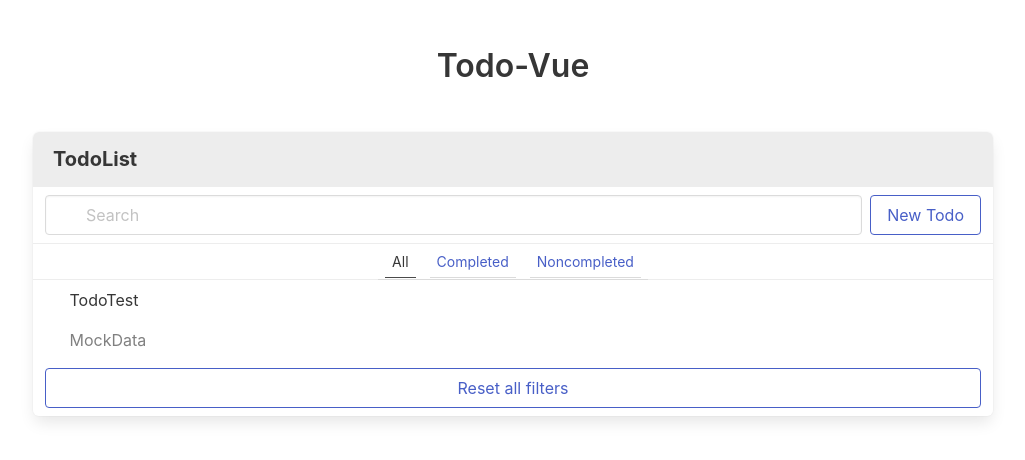
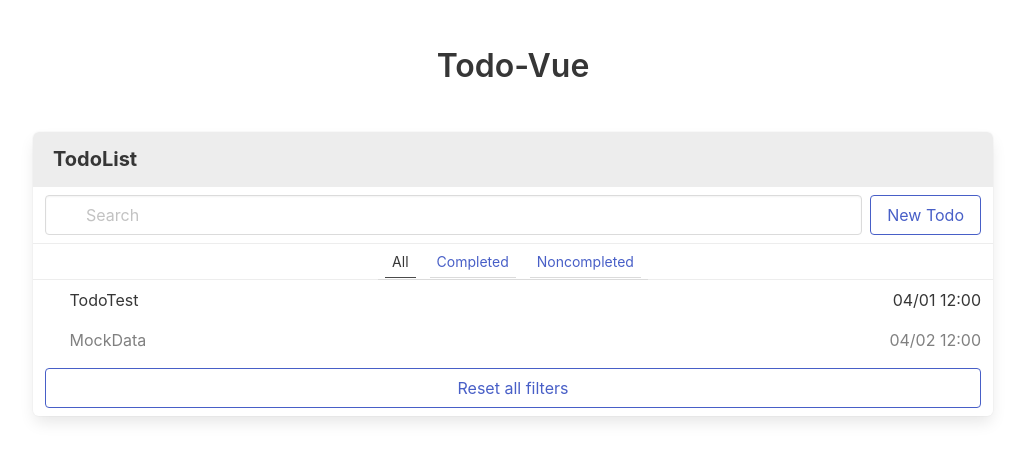
Before and after one commit to shippokun/toast-vue3, a Vue app: page /todos in a window 1280 px wide. Shown: the top 460 px of the page, without its empty margins (127-1152 px from the left). Built offline with nearby package versions, Linux system fonts and the light colour scheme; some icons are missing.

Commit message:
chore(pages/todo): 時間の追加とデザイン調整

```diff
--- a/src/pages/todo/todo-list/components/todo-list/todo-list.component.vue
+++ b/src/pages/todo/todo-list/components/todo-list/todo-list.component.vue
@@ -14,7 +14,7 @@
         </span>
       </p>
       <router-link :to="{ path: '/todos/new' }">
-        <button class="button is-link is-outlined">New Todo</button>
+        <a class="button is-link is-outlined">New Todo</a>
       </router-link>
     </div>
     <p class="panel-tabs">
@@ -31,16 +31,19 @@
     <div v-for="todo in filterTodos" :key="todo.id">
       <router-link :to="{ path: `/todos/${todo.id}` }">
         <a
-          class="panel-block"
+          class="panel-block is-justify-content-space-between"
           :class="{
             'is-active': !todo.complated,
             'text-gray': todo.complated,
           }"
         >
-          <span class="panel-icon">
-            <i class="fas fa-book" aria-hidden="true"></i>
+          <span style="display: flex; align-items: center">
+            <span class="panel-icon">
+              <i class="fas fa-book" aria-hidden="true"></i>
+            </span>
+            {{ todo.title }}
           </span>
-          {{ todo.title }}
+          {{ formatDate(todo.updatedAt, "MM/dd hh:mm") }}
         </a>
       </router-link>
     </div>
@@ -57,6 +60,7 @@
 <script lang="ts">
 import { defineComponent, PropType, computed, ref } from "vue";
 import { Todo } from "@/models";
+import { formatDate } from "@/libs";
 
 interface Props {
   todos: Todo[];
@@ -110,6 +114,7 @@ export default defineComponent({
       search,
       filterTodos,
       resetEvent,
+      formatDate,
     };
   },
 });
```
